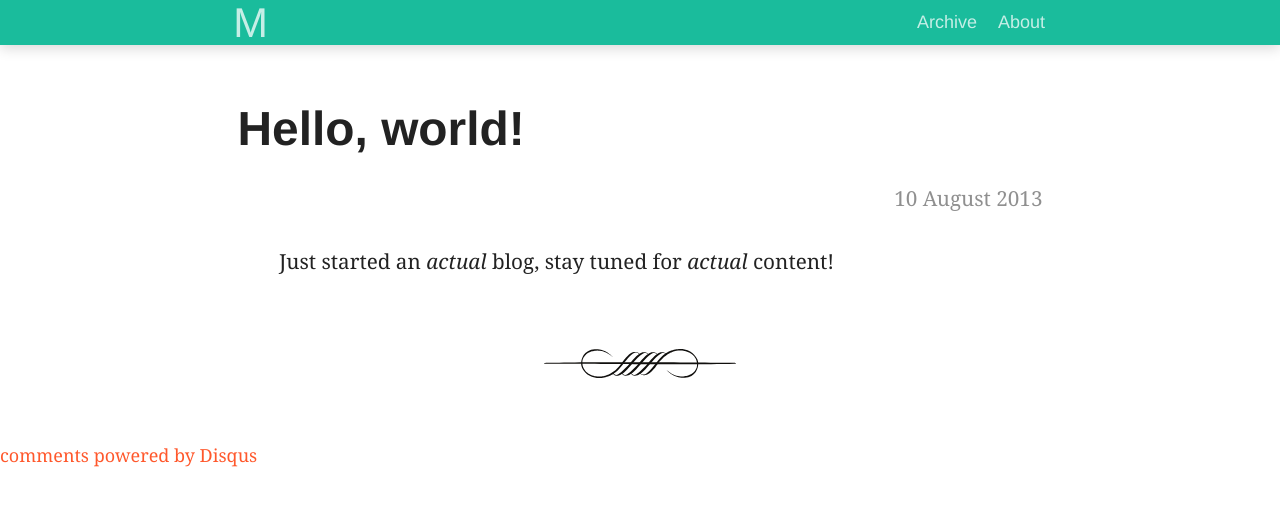
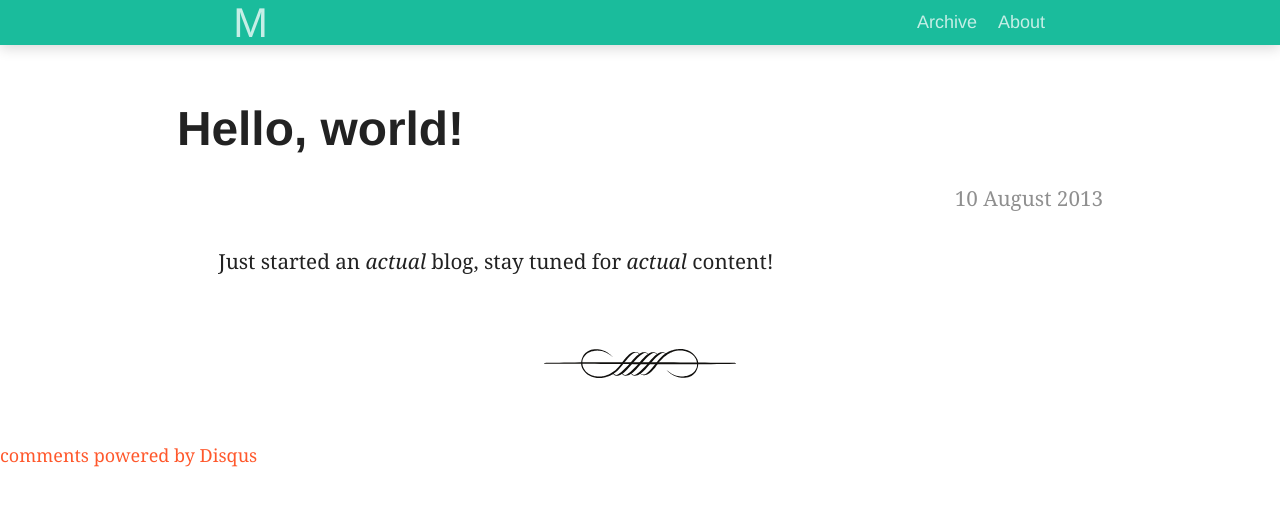
Before and after one commit to mihneadb/mihneadb.github.io, a Jekyll site: the page built from _posts/2013-08-10-hello-world.md, in a window 1280 px wide. Shown: the top 506 px of the page. Built offline with Jekyll 4.4.1, drawn with Linux system fonts in a browser that asks for light colours; Markdown is read by kramdown in place of the engine named in the settings; comment, search, counter and statistics services are not loaded.

Commit message:
refactor layout

```diff
--- a/_layouts/default.html
+++ b/_layouts/default.html
@@ -1,7 +1,7 @@
 {% include header.html %}
-<div class="content">
+<div class="container">
     <div class="row">
-        <div class="large-centered large-9 small-12 columns">
+        <div class="content large-centered large-9 small-12 columns">
             {{ content }}
         </div>
     </div>
--- a/_layouts/post.html
+++ b/_layouts/post.html
@@ -1,8 +1,8 @@
 {% include header.html %}
 
-<div class="content">
+<div class="content large-centered large-9 small-12 columns">
     <div class="row">
-        <div class="post bigger-text large-centered large-9 small-12 columns">
+        <div class="post bigger-text">
             <h2 class="post-title">{{ page.title }}</h2>
             <p class="post-date muted text-right">{{ page.date | date_to_long_string }}</p>
 
@@ -20,7 +20,7 @@
     </div>
 
     <div class="row">
-        <div class="ornament large-centered large-9 small-12 columns">
+        <div class="ornament">
             <img src="/img/ornament.svg" />
         </div>
     </div>
@@ -35,7 +35,7 @@
     </div>
 
     <div class="row">
-        <div class="share large-centered large-9 small-12 columns">
+        <div class="share">
             <ul>
                 <li><fb:like width="450" layout="box_count" show_faces="false" send="false"></fb:like></li>
                 <li><a href="https://twitter.com/share" class="twitter-share-button" data-count="vertical" data-via="mihneadb"></a></li>
@@ -44,7 +44,7 @@
     </div>
 
     <div class="row">
-        <div class="comments large-centered large-9 small-12 columns">
+        <div class="comments">
             <div id="disqus_thread"></div>
         </div>
     </div>
--- a/css/default.css
+++ b/css/default.css
@@ -9,6 +9,10 @@
 body {
     font-family: "adobe-garamond-pro", georgia;
     font-size: large;
+}
+
+.content {
+    padding-top: 40px;
 }
 
 pre {
@@ -32,7 +36,6 @@
     height: 45px;
     box-shadow: 0px 3px 13px 0px rgba(2, 3, 3, 0.16);
     font-family: "Helvetica Neue","Helvetica",Helvetica,Arial,sans-serif;
-    margin-bottom: 40px;
 }
 
 .header ul {
```
